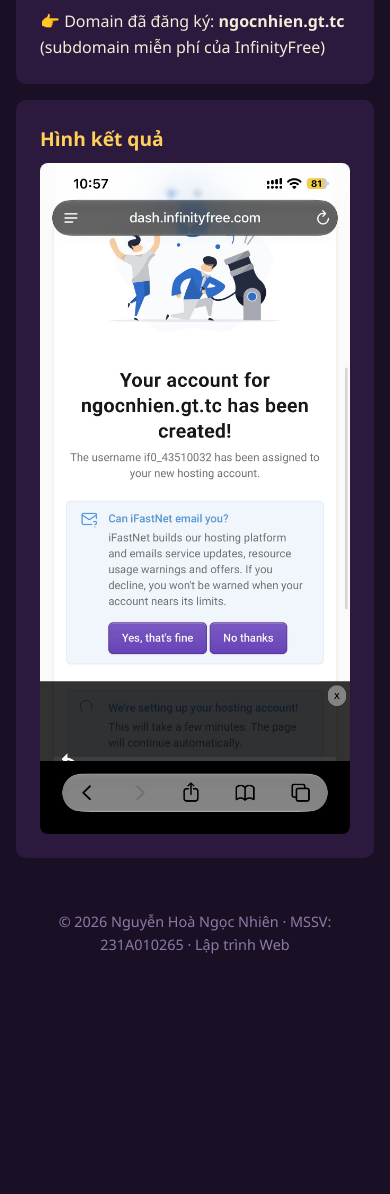
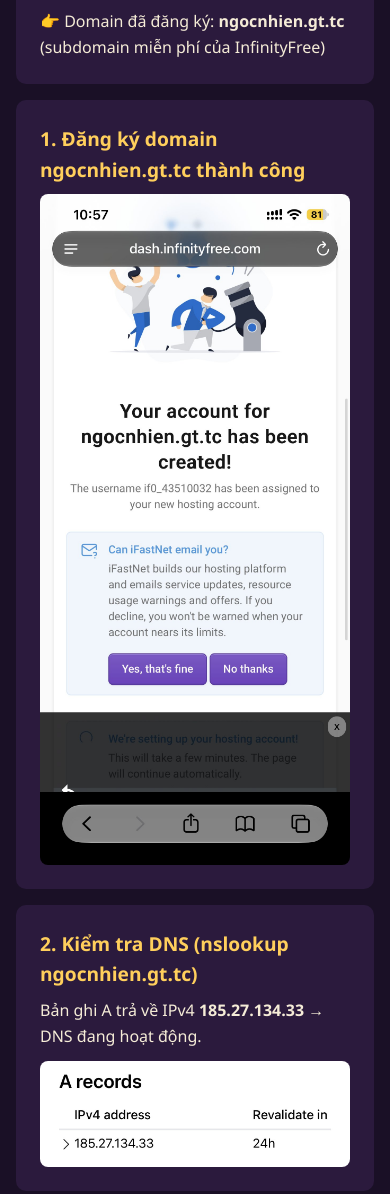
Before and after one commit to ngocnhien05/my-portfolio, a plain HTML site: page bai24/bai17.html in a window 390 px wide. Shown: the part 534-1728 px from the top of the page. Before the commit the page ends 1510 px from the top, so only its background shows below. Drawn offline with Linux system fonts and the light colour scheme.

Commit message:
Bai 17 nslookup result; Bai 22 live embed
Co-Authored-By: Claude Opus 5.5 <noreply@anthropic.com>
Claude-Session: https://claude.ai/code/session_01RFYuGNHv9LAAnCL1SPHXT3

```diff
--- a/bai24/bai17.html
+++ b/bai24/bai17.html
@@ -32,8 +32,13 @@
             <p style="margin-top:.75rem">👉 Domain đã đăng ký: <b>ngocnhien.gt.tc</b> (subdomain miễn phí của InfinityFree)</p>
         </div>
         <div class="box result">
-            <h2>Hình kết quả</h2>
-            <img src="images/bai17.jpg" alt="Kết quả bài 17" onerror="this.outerHTML='<div class=&quot;empty&quot;>Chưa có hình kết quả — thêm file <code>images/bai17.jpg</code></div>'">
+            <h2>1. Đăng ký domain ngocnhien.gt.tc thành công</h2>
+            <img src="images/bai17.jpg" alt="Đăng ký domain thành công">
+        </div>
+        <div class="box result">
+            <h2>2. Kiểm tra DNS (nslookup ngocnhien.gt.tc)</h2>
+            <p style="margin-bottom:.75rem">Bản ghi A trả về IPv4 <b>185.27.134.33</b> → DNS đang hoạt động.</p>
+            <img src="images/bai17b.jpg" alt="Kết quả nslookup ngocnhien.gt.tc">
         </div>
     </main>
     <footer>© 2026 Nguyễn Hoà Ngọc Nhiên · MSSV: 231A010265 · Lập trình Web</footer>
```
Also changed, not shown: bai24/bai22.html (+4 -3 lines), bai24/images/bai17b.jpg (added).
